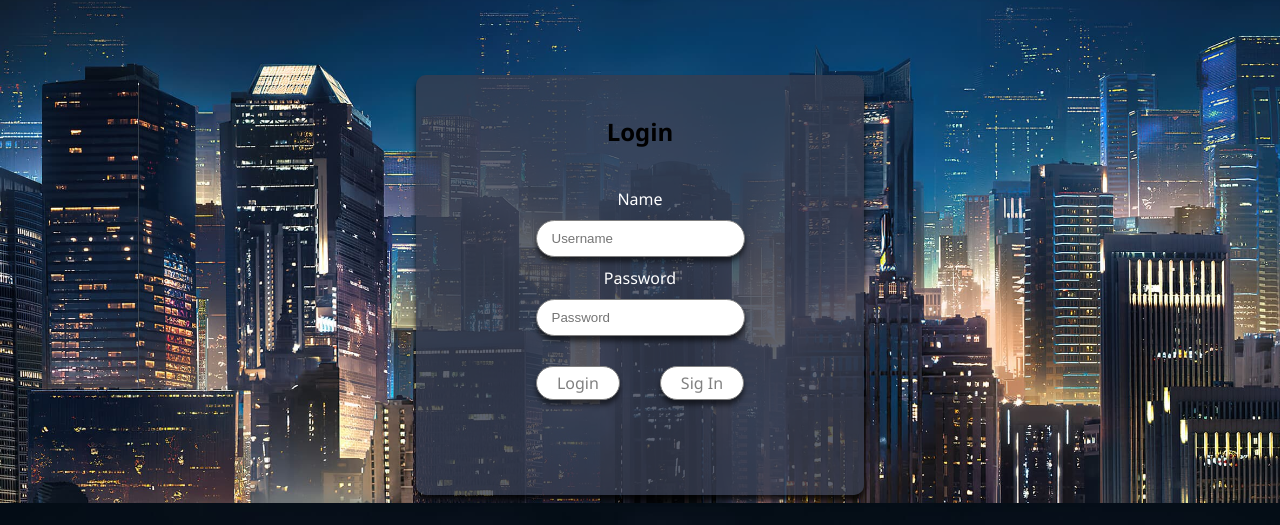
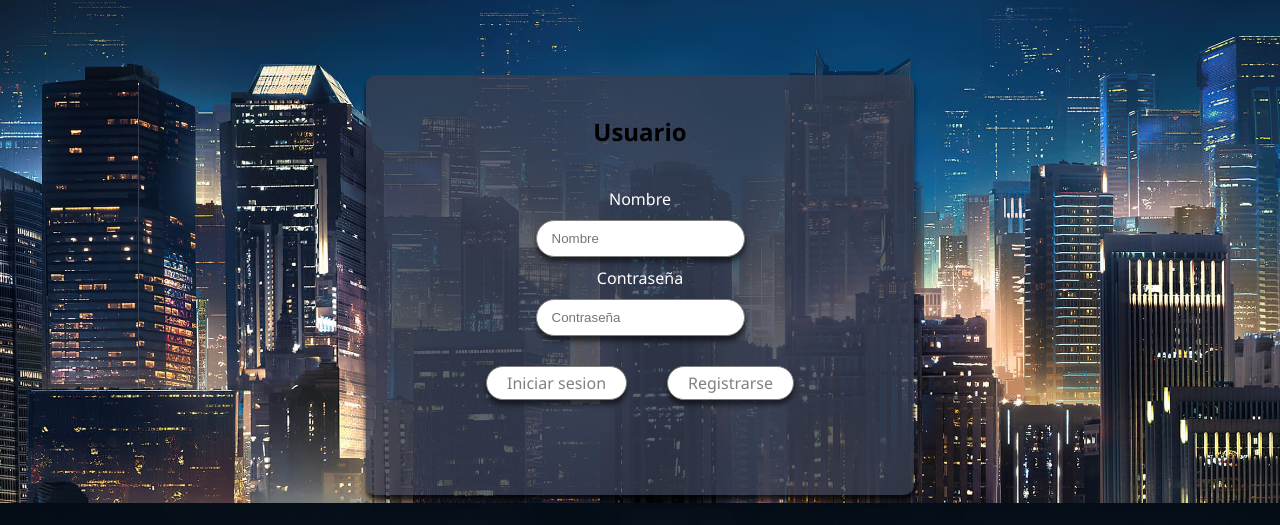
Before and after one commit to MaxiFranco05/Travelling, a plain HTML site: page login/login.html in a window 1280 px wide. Shown: the part 275-800 px from the top of the page. Drawn offline with Linux system fonts and the light colour scheme.

Commit message:
Project 1.1

```diff
--- a/login/login.html
+++ b/login/login.html
@@ -12,13 +12,13 @@
     </header>
     <main>
         <form>
-            <h2>Login</h2>
-            <label id="user">Name</label> <br>
-            <input type="text" placeholder="Username" #user/> <br>
-            <label id="key">Password</label> <br>
-            <input type="text" placeholder="Password" #key /> <br/>
+            <h2>Usuario</h2>
+            <label id="user">Nombre</label> <br>
+            <input type="text" placeholder="Nombre" #user/> <br>
+            <label id="key">Contraseña</label> <br>
+            <input type="text" placeholder="Contraseña" #key /> <br/>
             <div class="buttons">
-            <buttom>Login</buttom> <buttom>Sig In</buttom>
+            <buttom>Iniciar sesion</buttom> <buttom>Registrarse</buttom>
         </div>
         </form>
     </main>
--- a/style.css
+++ b/style.css
@@ -18,6 +18,11 @@
     box-shadow: 0px 1px 5px 0px;
     padding-bottom: 10px;
 }
+
+.platos:hover {
+    transform: scale(1.05);
+}
+
 .platos img{
     height: 200px;
     text-align: center;
```
Also changed, not shown: index.html (+1 -1 lines).
